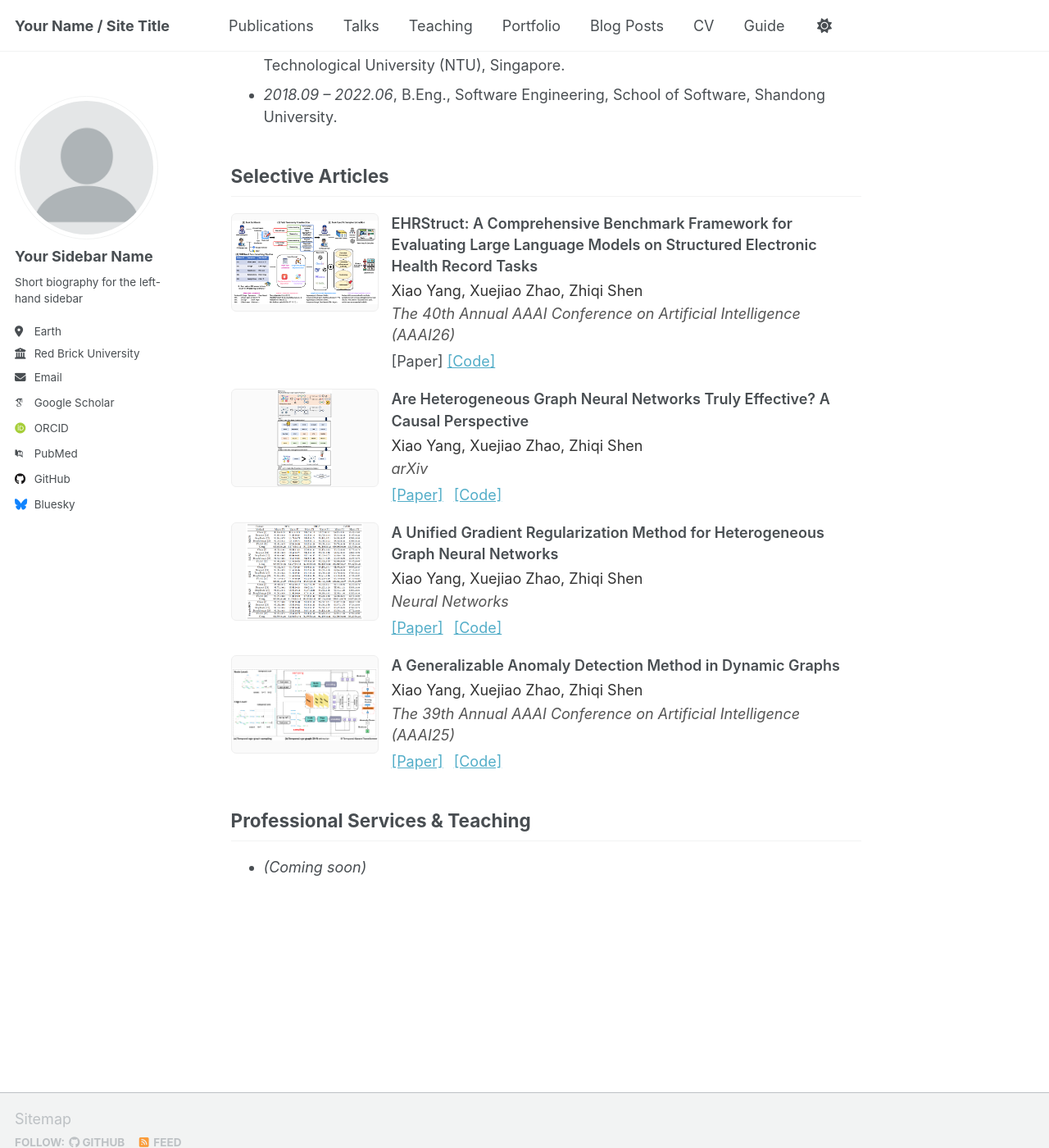
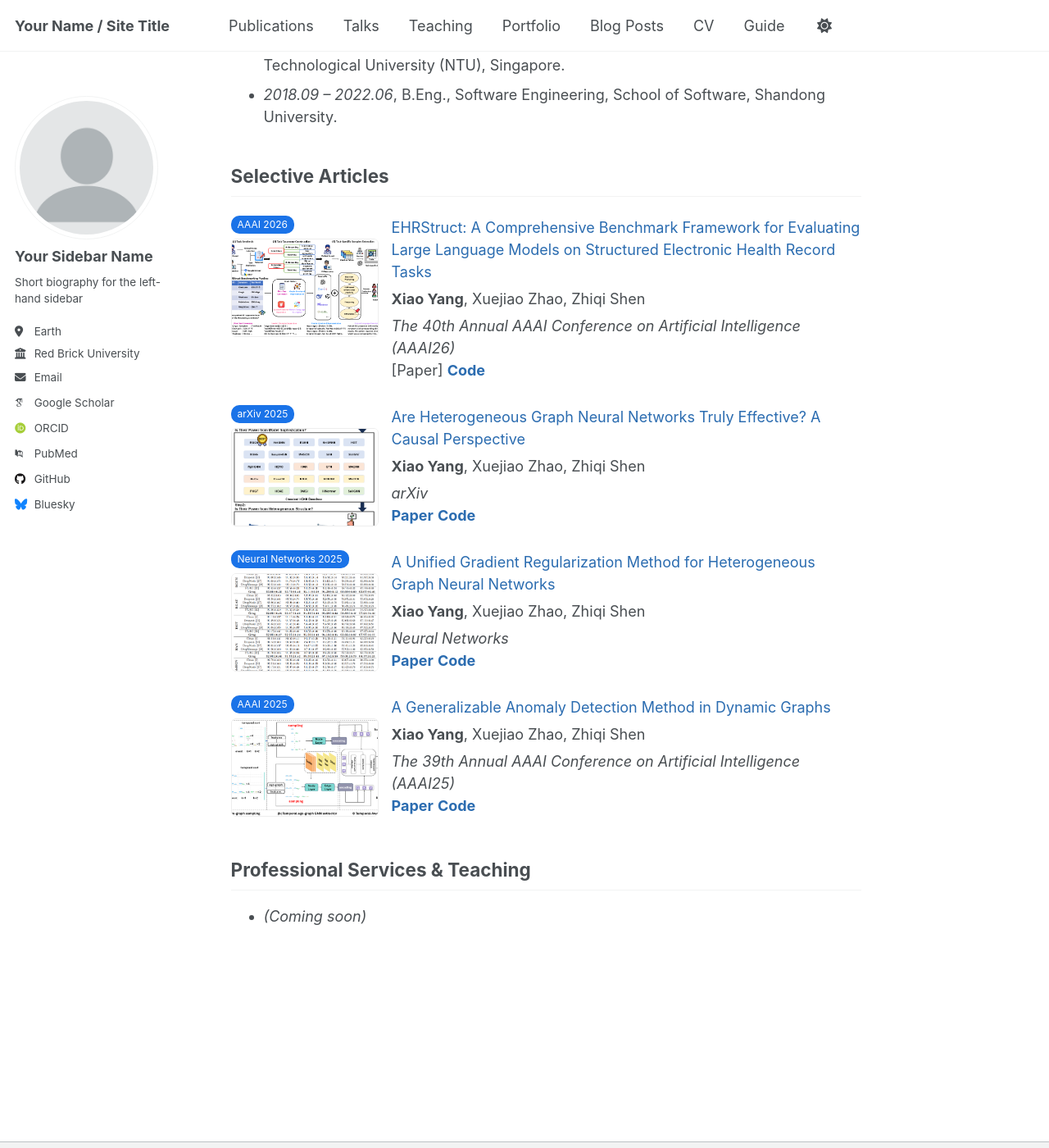
Before and after one commit to YXNTU/YXNTU.github.io, a Jekyll site: the page built from _pages/about.md, in a window 1280 px wide and 1400 px high, scrolled down 688 px. Shown: the whole window at 82% size. Built offline with Jekyll 4.4.1, drawn with Linux system fonts in a browser that asks for light colours; some web fonts are replaced; our own code applies the rules of GitHub Pages for plain Markdown files; a script that is not in the unit is left out.

Commit message:
Update about.md

```diff
--- a/_pages/about.md
+++ b/_pages/about.md
@@ -21,92 +21,100 @@ Xiao Yang is currently a second-year Ph.D. student at Nanyang Technological Univ
 
 ## Selective Articles
 
+
+<!-- minimal styles for paper-box layout -->
 <style>
-.pubs { margin-top: 8px; }
-.pub-item { display: flex; gap: 16px; margin: 20px 0; align-items: flex-start; }
-.pub-thumb {
-  flex: 0 0 180px;
-  height: 120px;
-  border: 1px solid #eee;
-  border-radius: 6px;
-  background: #fafafa;
-  display: flex; align-items: center; justify-content: center;
-  overflow: hidden;
+.paper-box { display:flex; gap:16px; margin:18px 0; align-items:flex-start; }
+.paper-box-image { flex:0 0 180px; }
+.paper-box-image .badge {
+  display:inline-block; background:#1a73e8; color:#fff; font-size:12px;
+  padding:2px 8px; border-radius:10px; margin-bottom:6px;
 }
-.pub-thumb img { max-width: 100%; max-height: 100%; object-fit: contain; }
-.pub-meta { line-height: 1.45; }
-.pub-title { font-weight: 600; margin: 0 0 4px; }
-.pub-authors { margin: 0 0 2px; color: #333; }
-.pub-venue { margin: 0 0 6px; font-style: italic; color: #555; }
-.pub-links a { margin-right: 8px; }
+.paper-box-image img {
+  width:100%; height:120px; object-fit:cover; border:1px solid #eee; border-radius:6px;
+}
+.paper-box-text { line-height:1.5; }
+.paper-box-text a { color:#2b6cb0; text-decoration:none; }
+.paper-box-text a:hover { text-decoration:underline; }
+.paper-box-text p { margin:6px 0; }
 </style>
 
-<div class="pubs">
-
-  <!-- 1 -->
-  <div class="pub-item">
-    <div class="pub-thumb">
-      <img src="/images/papers/EHRStruct.png" alt="EHRStruct figure">
-    </div>
-    <div class="pub-meta">
-      <div class="pub-title">EHRStruct: A Comprehensive Benchmark Framework for Evaluating Large Language Models on Structured Electronic Health Record Tasks</div>
-      <div class="pub-authors">Xiao Yang, Xuejiao Zhao, Zhiqi Shen</div>
-      <div class="pub-venue">The 40th Annual AAAI Conference on Artificial Intelligence (AAAI26)</div>
-      <div class="pub-links">
-        [Paper] <a href="https://github.com/YXNTU/EHRStruct" target="_blank">[Code]</a>
-      </div>
+<!-- Paper 1 -->
+<div class='paper-box'>
+  <div class='paper-box-image'>
+    <div>
+      <div class="badge">AAAI 2026</div>
+      <img src='/images/papers/EHRStruct.png' alt="EHRStruct">
     </div>
   </div>
+  <div class='paper-box-text' markdown="1">
 
-  <!-- 2 -->
-  <div class="pub-item">
-    <div class="pub-thumb">
-      <img src="/images/papers/CausalHGNN.png" alt="CausalHGNN figure">
-    </div>
-    <div class="pub-meta">
-      <div class="pub-title">Are Heterogeneous Graph Neural Networks Truly Effective? A Causal Perspective</div>
-      <div class="pub-authors">Xiao Yang, Xuejiao Zhao, Zhiqi Shen</div>
-      <div class="pub-venue">arXiv</div>
-      <div class="pub-links">
-        <a href="https://arxiv.org/abs/2510.05750" target="_blank">[Paper]</a>
-        <a href="https://github.com/YXNTU/CausalHGNN" target="_blank">[Code]</a>
-      </div>
+[EHRStruct: A Comprehensive Benchmark Framework for Evaluating Large Language Models on Structured Electronic Health Record Tasks]()
+
+**Xiao Yang**, Xuejiao Zhao, Zhiqi Shen
+
+*The 40th Annual AAAI Conference on Artificial Intelligence (AAAI26)*
+[Paper] [**Code**](https://github.com/YXNTU/EHRStruct)
+  </div>
+</div>
+
+<!-- Paper 2 -->
+<div class='paper-box'>
+  <div class='paper-box-image'>
+    <div>
+      <div class="badge">arXiv 2025</div>
+      <img src='/images/papers/CausalHGNN.png' alt="CausalHGNN">
     </div>
   </div>
+  <div class='paper-box-text' markdown="1">
 
-  <!-- 3 -->
-  <div class="pub-item">
-    <div class="pub-thumb">
-      <img src="/images/papers/Grug.png" alt="Grug figure">
-    </div>
-    <div class="pub-meta">
-      <div class="pub-title">A Unified Gradient Regularization Method for Heterogeneous Graph Neural Networks</div>
-      <div class="pub-authors">Xiao Yang, Xuejiao Zhao, Zhiqi Shen</div>
-      <div class="pub-venue">Neural Networks</div>
-      <div class="pub-links">
-        <a href="https://www.sciencedirect.com/science/article/abs/pii/S0893608025009840" target="_blank">[Paper]</a>
-        <a href="https://github.com/YXNTU/Grug" target="_blank">[Code]</a>
-      </div>
+[Are Heterogeneous Graph Neural Networks Truly Effective? A Causal Perspective](https://arxiv.org/abs/2510.05750)
+
+**Xiao Yang**, Xuejiao Zhao, Zhiqi Shen
+
+*arXiv*
+[**Paper**](https://arxiv.org/abs/2510.05750) [**Code**](https://github.com/YXNTU/CausalHGNN)
+  </div>
+</div>
+
+<!-- Paper 3 -->
+<div class='paper-box'>
+  <div class='paper-box-image'>
+    <div>
+      <div class="badge">Neural Networks 2025</div>
+      <img src='/images/papers/Grug.png' alt="Grug">
     </div>
   </div>
+  <div class='paper-box-text' markdown="1">
 
-  <!-- 4 -->
-  <div class="pub-item">
-    <div class="pub-thumb">
-      <img src="/images/papers/GeneralDyg.png" alt="GeneralDyG figure">
-    </div>
-    <div class="pub-meta">
-      <div class="pub-title">A Generalizable Anomaly Detection Method in Dynamic Graphs</div>
-      <div class="pub-authors">Xiao Yang, Xuejiao Zhao, Zhiqi Shen</div>
-      <div class="pub-venue">The 39th Annual AAAI Conference on Artificial Intelligence (AAAI25)</div>
-      <div class="pub-links">
-        <a href="https://ojs.aaai.org/index.php/AAAI/article/view/35508" target="_blank">[Paper]</a>
-        <a href="https://github.com/YXNTU/GeneralDyG" target="_blank">[Code]</a>
-      </div>
+[A Unified Gradient Regularization Method for Heterogeneous Graph Neural Networks](https://www.sciencedirect.com/science/article/abs/pii/S0893608025009840)
+
+**Xiao Yang**, Xuejiao Zhao, Zhiqi Shen
+
+*Neural Networks*
+[**Paper**](https://www.sciencedirect.com/science/article/abs/pii/S0893608025009840) [**Code**](https://github.com/YXNTU/Grug)
+  </div>
+</div>
+
+<!-- Paper 4 -->
+<div class='paper-box'>
+  <div class='paper-box-image'>
+    <div>
+      <div class="badge">AAAI 2025</div>
+      <img src='/images/papers/GeneralDyg.png' alt="GeneralDyG">
     </div>
   </div>
+  <div class='paper-box-text' markdown="1">
 
+[A Generalizable Anomaly Detection Method in Dynamic Graphs](https://ojs.aaai.org/index.php/AAAI/article/view/35508)
+
+**Xiao Yang**, Xuejiao Zhao, Zhiqi Shen
+
+*The 39th Annual AAAI Conference on Artificial Intelligence (AAAI25)*
+[**Paper**](https://ojs.aaai.org/index.php/AAAI/article/view/35508) [**Code**](https://github.com/YXNTU/GeneralDyG)
+  </div>
 </div>
+
 
 
 
```
